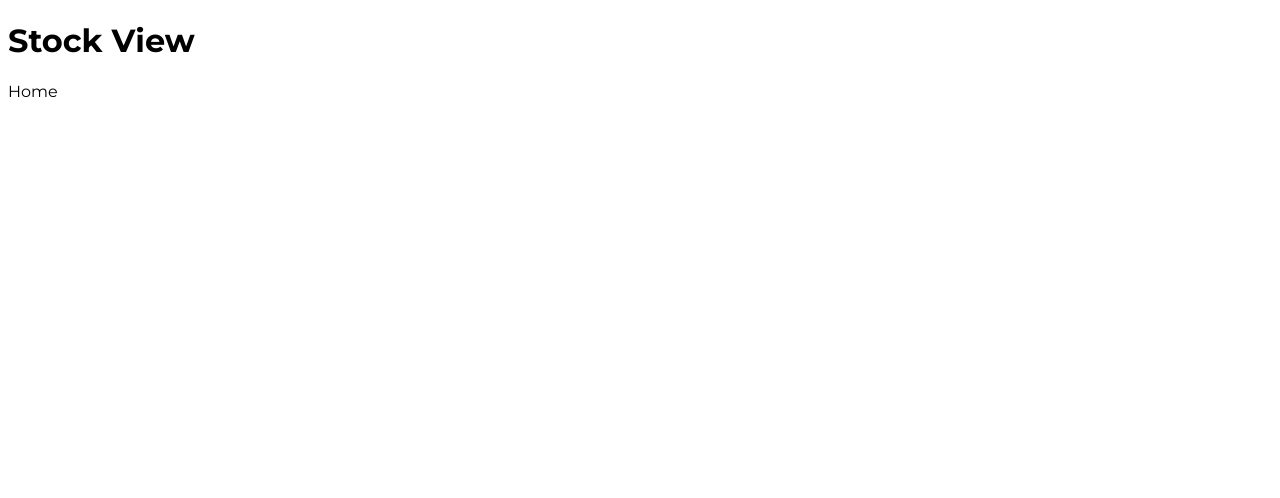
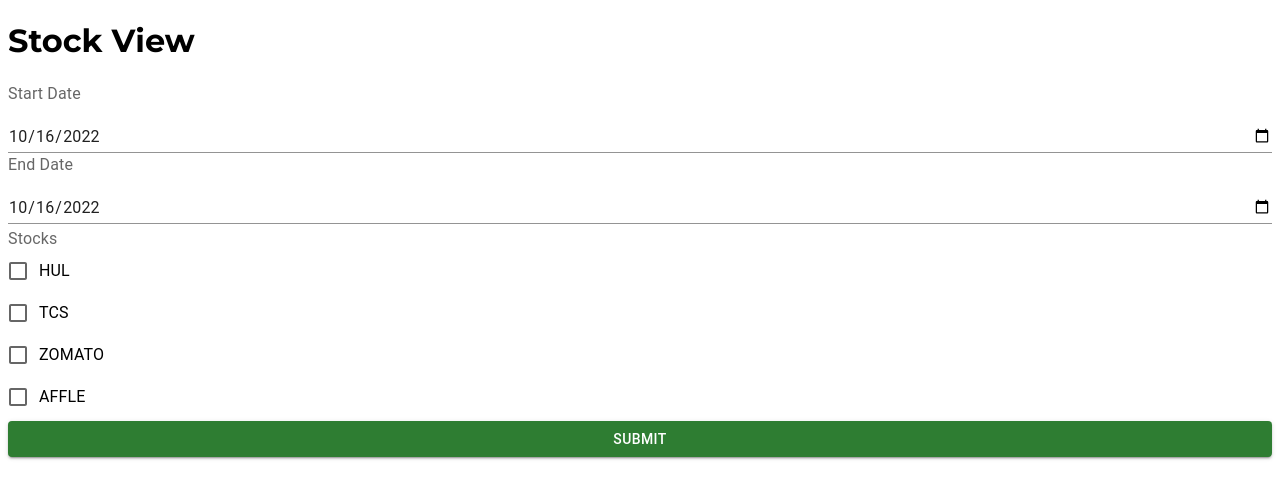
Before and after one commit to mihirsakaria/stockMarket-priceExplorer, a React (Create React App) app in the folder frontend/: page / in a window 1280 px wide. Shown: the top 498 px of the page. Built offline with nearby package versions, Linux system fonts and the light colour scheme.

Commit message:
basic form added

```diff
--- /dev/null
+++ b/frontend/src/components/MyForm.js
@@ -0,0 +1,65 @@
+import React from 'react'
+import FormControl from '@mui/material/FormControl'
+import FormLabel from '@mui/material/FormLabel'
+import FormHelperText from '@mui/material/FormHelperText'
+import FormGroup from '@mui/material/FormGroup'
+import { Button, Checkbox, FormControlLabel,Input } from '@mui/material'
+import { useState } from 'react'
+
+const MyForm = (props) => {
+   let {startDate,setstartDate,endDate,setendDate} = props;
+   const [selectedStocks, setselectedStocks] = useState([]);
+   const [stocks, setstocks] = useState(['HUL','TCS','ZOMATO','AFFLE']);
+
+   const onChangeState = (e)=>{
+    const{value , checked} = e.target;
+    if(checked){
+        setselectedStocks([...selectedStocks,value]);
+    }
+    else{
+        setselectedStocks([selectedStocks.filter((stocks) => stocks !== value)]);
+    }
+   }
+//    console.log(onChangeState());
+   const Submit = (e)=>{
+    e.preventDefault();
+    console.log({startDate,endDate,selectedStocks});
+    console.log("Submit button pressed");
+   }
+
+
+  return (
+    <div>
+        <form onSubmit={Submit}>
+            <FormGroup>
+                <FormControl>
+                  <FormLabel>Start Date</FormLabel>
+                  <Input type="Date" defaultValue={startDate} onChange={e => {setstartDate(e.target.value)}}></Input>
+
+                  <FormLabel>End Date</FormLabel>
+                  <Input type="Date" defaultValue={endDate} onChange={e => {setendDate(e.target.value)}}></Input>
+                  <FormHelperText></FormHelperText>
+                </FormControl>
+            </FormGroup>
+            <FormGroup>
+                <FormControl >
+                <FormLabel>Stocks</FormLabel>
+                {
+                    stocks.map((stock,index)=>{
+                        return (
+                            <FormControlLabel key={index} control={<Checkbox value={stock} onChange={onChangeState}/>} label={stock}/>
+                        )
+                    })
+                }
+                <FormHelperText></FormHelperText>
+                </FormControl>
+              </FormGroup>
+              <FormGroup>
+                <Button type="submit" variant="contained" color="success">Submit</Button>
+              </FormGroup>
+        </form>
+    </div>
+  )
+}
+
+export default MyForm
--- /dev/null
+++ b/frontend/src/services/index.js
@@ -0,0 +1,5 @@
+import apiService from "./api";
+
+export {
+    apiService
+}
--- a/frontend/src/views/Home.js
+++ b/frontend/src/views/Home.js
@@ -1,9 +1,19 @@
 
-import React from 'react'
-
+import React, { useState } from 'react'
+import MyForm from '../components/MyForm';
 const Home = () => {
+  const [startDate, setstartDate] = useState(new Date().toISOString().slice(0,10));
+  const [endDate, setendDate] = useState(new Date().toISOString().slice(0,10));
   return (
-    <div>Home</div>
+    <div>
+      <MyForm
+      startDate ={startDate}
+      setstartDate = {setstartDate}
+      endDate = {endDate}
+      setendDate = {setendDate}
+      >
+      </MyForm>
+    </div>
   )
 }
 
```
Also changed, not shown: frontend/src/components/Graph.js (added, +9 -0 lines).
